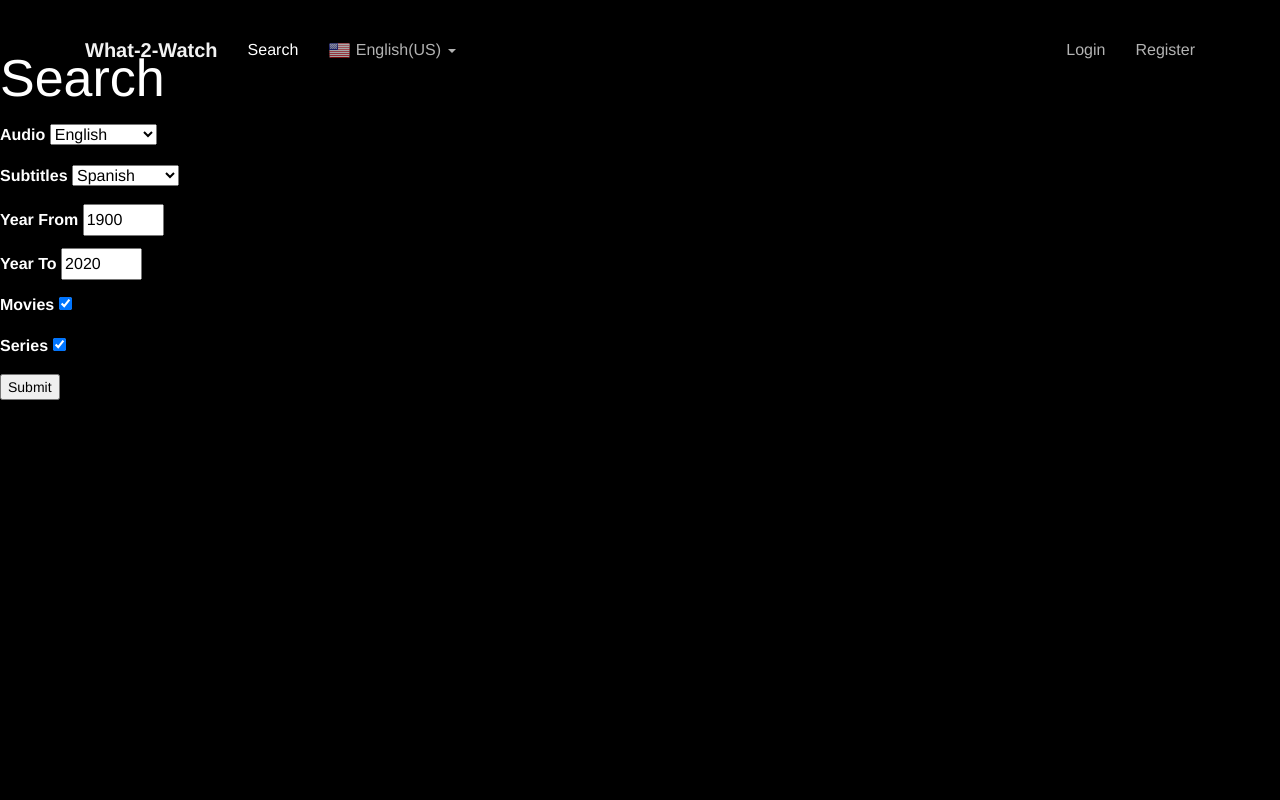
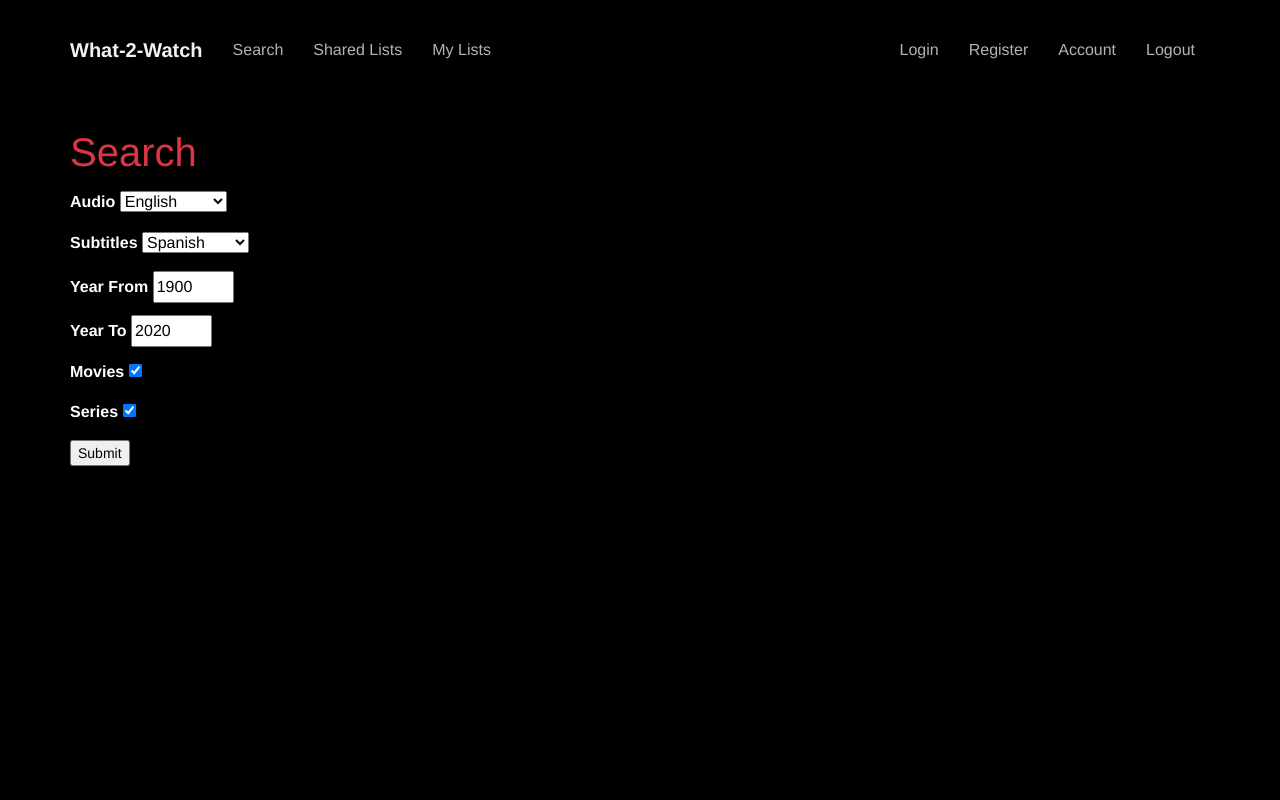
Before and after one commit to sivadej/capstone-project-1, a Flask app: page /search in a window 1280 px wide. Run offline with Flask 2, Linux system fonts and the light colour scheme; some libraries are stand-ins or nearby versions; some web fonts are replaced.

Commit message:
style updates to search form

```diff
--- a/app.py
+++ b/app.py
@@ -33,6 +33,38 @@ def load_user(user_id):
 def temp_home():
     return render_template('newindex.html')
 
+@app.route('/flashme')
+def flashme():
+    flash('redirected to search','info')
+    return redirect('/temp/search')
+
+@app.route('/temp/search', methods=['GET','POST'])
+def temp_search():
+    form = MovieSearchForm()
+    if form.validate_on_submit():
+        # save form data to session, send to results page 1
+        # TODO: use session data for loading search page values from last visit
+        session['audio'] = form.audio.data
+        session['subs'] = form.subs.data
+        session['start_year'] = form.year_from.data
+        session['end_year'] = form.year_to.data
+        session['filter_movie'] = form.filter_movie.data
+        session['filter_series'] = form.filter_series.data
+
+        try:
+            data = json.loads(response)
+            movies = data['results']
+            total = data['total']
+        except:
+            movies = None
+        return redirect('/search/results/1')
+
+    else:
+        if 'total' in session:
+            session.pop('total')
+        return render_template('temp/temp_search.html', form=form)
+    return render_template('temp/temp_search.html')
+
 @app.route('/')
 def show_home():
     print(current_user)
@@ -41,7 +73,14 @@ def show_home():
 @app.route('/logout')
 def logout():
     logout_user()
+    flash('Logged out.','danger')
     return redirect('/')
+
+@app.route('/my_lists')
+@login_required
+def redirect_to_user_watchlists():
+    return redirect(f'/user/{current_user.id}/watchlists')
+
 
 @app.route('/login', methods=['GET','POST'])
 def login():
@@ -52,7 +91,10 @@ def login():
             password = form.password.data,
         )
         login_user(user, remember=form.remember.data)
+        flash('Successfully logged in!','info')
         return redirect('/')
+    #if form.is_submitted():
+    #    flash('Error logging in.','warning')
     return render_template('user/login.html', form=form)
 
 @app.route('/register', methods=['GET','POST'])
--- a/forms.py
+++ b/forms.py
@@ -2,8 +2,8 @@ from flask_wtf import FlaskForm
 from wtforms import StringField, PasswordField, SelectField, IntegerField, BooleanField
 from wtforms.validators import InputRequired, Length, Email, NumberRange
 
-audio_langs = ['English','Spanish','Cantonese','Brazilian','Tagalog','French','German','Mandarin','Arabic','Korean','Slovak','Thai','Turkish','Vietnamese']
-sub_langs = ['English','Spanish','Brazilian','Tagalog','French','German','Arabic','Korean','Slovak','Thai','Chinese','Turkish','Vietnamese']
+audio_langs = ['English','Spanish','Cantonese','Tagalog','French','German','Mandarin','Arabic','Korean','Slovak','Thai','Turkish','Vietnamese','Russian','Portuguese','Polish']
+sub_langs = ['English','Spanish','Tagalog','French','German','Arabic','Korean','Slovak','Thai','Chinese','Turkish','Vietnamese','Russian','Portuguese','Polish']
 
 def get_tuples(langs):
     list_of_lang_tuples=[]
--- a/static/css/coming-sssoon.css
+++ b/static/css/coming-sssoon.css
@@ -391,7 +391,7 @@ h1 small, h2 small, h3 small, h1 .small, h2 .small, h3 .small {
 }
 .navbar-transparent{
     padding-top: 15px;
-    background-color: rgba(0,0,0,.0);
+    background-color: rgba(0,0,0,.9);
 }
 .navbar-transparent .navbar-brand, [class*="navbar-ct"] .navbar-brand{
     color: #FFFFFF;
@@ -630,7 +630,7 @@ h1 small, h2 small, h3 small, h1 .small, h2 .small, h3 .small {
 @media (max-width: 768px){
     .navbar-transparent{
         padding-top: 0px;
-        background-color: rgba(0, 0, 0, 0.75);
+        background-color: rgba(0, 0, 0, 0.9);
     }
     .navbar-transparent .navbar-collapse.in .navbar-nav .open .dropdown-menu > li > a:hover, .navbar-transparent .navbar-collapse.in .navbar-nav .open .dropdown-menu > li > a:focus, .navbar-transparent .dropdown-menu > li > a:hover, .navbar-transparent .dropdown-menu > li > a:focus, [class*="navbar-ct"] .dropdown-menu > li > a:hover, [class*="navbar-ct"] .dropdown-menu > li > a:focus{
         color: #FFFFFF;
--- a/static/css/what2watch.css
+++ b/static/css/what2watch.css
@@ -2,6 +2,7 @@ body {
     background-color: rgb(0, 0, 0);
     color: black;
 }
+
 
 .page-title {
     color:white;
@@ -18,7 +19,9 @@ label {
 }
 
 h1 {
-    color: white;
+    color: #dc3545;
+    font-size: 4rem;
+    font-weight: 300;
 }
 
 .btn {
@@ -50,3 +53,12 @@ h1 {
       color: #dc3545;
       font-weight: 600;
   }
+
+  .page-container {
+      margin-top: 100px;
+  }
+
+  .search-input {
+      width: 100px;
+      margin-right: 10px;
+  }
--- a/templates/_base.html
+++ b/templates/_base.html
@@ -24,62 +24,47 @@
   <div class="container">
     <!-- Brand and toggle get grouped for better mobile display -->
     <div class="navbar-header">
+
       <button type="button" class="navbar-toggle" data-toggle="collapse" data-target="#bs-example-navbar-collapse-1">
         <span class="sr-only">Toggle navigation</span>
         <span class="icon-bar"></span>
         <span class="icon-bar"></span>
         <span class="icon-bar"></span>
       </button>
+      <a class="navbar-brand" href="/">What-2-Watch</a>
     </div>
 
-    <!-- Collect the nav links, forms, and other content for toggling -->
+
     <div class="collapse navbar-collapse" id="bs-example-navbar-collapse-1">
-      <a class="navbar-brand" href="#">What-2-Watch</a>
       <ul class="nav navbar-nav">
-
-        <li class="active"><a href="#">Search</a></li>
-
-         <li class="dropdown">
-              <a href="#" class="dropdown-toggle" data-toggle="dropdown">
-                <img src="/static/images/flags/US.png"/>
-                English(US)
-                <b class="caret"></b>
-              </a>
-              <ul class="dropdown-menu">
-                <li><a href="#"><img src="/static/images/flags/DE.png"/> Deutsch</a></li>
-                <li><a href="#"><img src="/static/images/flags/GB.png"/> English(UK)</a></li>
-                <li><a href="#"><img src="/static/images/flags/FR.png"/> Français</a></li>
-                <li><a href="#"><img src="/static/images/flags/RO.png"/> Română</a></li>
-                <li><a href="#"><img src="/static/images/flags/IT.png"/> Italiano</a></li>
-
-                <li class="divider"></li>
-                <li><a href="#"><img src="/static/images/flags/ES.png"/> Español <span class="label label-default">soon</span></a></li>
-                <li><a href="#"><img src="/static/images/flags/BR.png"/> Português <span class="label label-default">soon</span></a></li>
-                <li><a href="#"><img src="/static/images/flags/JP.png"/> 日本語 <span class="label label-default">soon</span></a></li>
-                <li><a href="#"><img src="/static/images/flags/TR.png"/> Türkçe <span class="label label-default">soon</span></a></li>
-
-              </ul>
-        </li>
-
+        <li><a href="/search">Search</a></li>
+        <li><a href="/watchlists">Shared Lists</a></li>
+        <li><a href="/my_lists">My Lists</a></li>
       </ul>
       <ul class="nav navbar-nav navbar-right">
-            <li>
-                <a href="/login">
-                    Login
-                </a>
-            </li>
-            <li>
-              <a href="/register">
-                  Register
-              </a>
-          </li>
+            <li><a href="/login">Login</a></li>
+            <li><a href="/register">Register</a></li>
+            <li><a href="/profile">Account</a></li>
+            <li><a href="/logout">Logout</a></li>
        </ul>
 
     </div><!-- /.navbar-collapse -->
   </div><!-- /.container -->
 </nav>
+<div class="container page-container">
+  {% with messages = get_flashed_messages(with_categories=true) %}
+  {% if messages %}
+    {% for category, message in messages %}
+    <div class="alert alert-{{category}}">
+      {{ message }}
+    </div>
+    {% endfor %}
+  {% endif %}
+  {% endwith %}
+
 	{% block body %}
   {% endblock %}
+</div>
  </body>
    <script src="/static/js/jquery-1.10.2.js" type="text/javascript"></script>
    <script src="/static/js/bootstrap.min.js" type="text/javascript"></script>
--- a/templates/search/search_form.html
+++ b/templates/search/search_form.html
@@ -1,12 +1,7 @@
 {% extends '_base.html' %}
 {% block title %}Search{% endblock %}
 {% block body %}
-<div class="main">
-    <div class="container">
-        <div class="content">
-            content here
-        </div>
-    </div>
+<div>
     <h1>Search</h1>
     <form method="POST">
         {{form.hidden_tag()}}
--- a/templates/user/login.html
+++ b/templates/user/login.html
@@ -1,6 +1,7 @@
 {% extends '_base.html' %}
 {% block title %}Login{% endblock %}
 {% block body %}
+<h1>Login</h1>
 <form method="POST">
     {{form.hidden_tag()}}
     {% for field in form if field.widget.input_type != 'hidden' %}
--- a/templates/watchlists/watchlists.html
+++ b/templates/watchlists/watchlists.html
@@ -1,6 +1,7 @@
 {% extends '_base.html' %}
 {% block title %}Shared Watchlists{% endblock %}
 {% block body %}
+<h1>Shared Watchlists</h1>
 <ul class="list-group">
     {%for watchlist in watchlists %}
     <li><a class="list-group-item" href="/watchlists/{{watchlist.id}}">{{watchlist.title}}</a></li>
```
Also changed, not shown: templates/temp/temp_search.html (added, +41 -0 lines).
